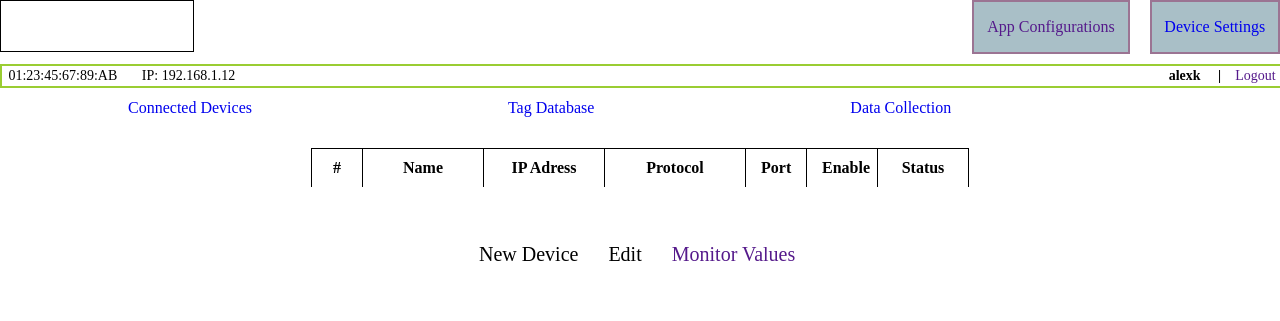
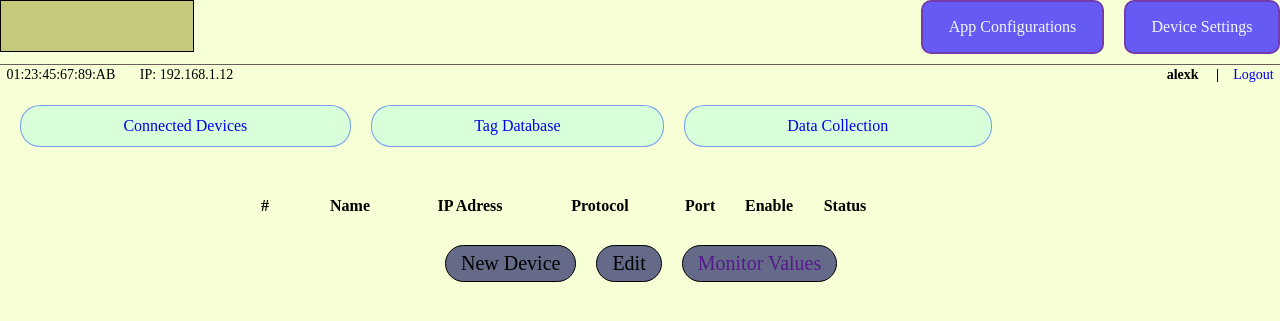
Before and after one commit to IncognitoCode/project, a PHP site: page /condev.php in a window 1280 px wide. Shown: the top 321 px of the page. Run offline with PHP 8.4, Linux system fonts and the light colour scheme; data that the repository does not hold is empty.

Commit message:
position and new styles

```diff
--- a/condev.php
+++ b/condev.php
@@ -17,7 +17,7 @@
 		<div class="clr"></div>
 		<div id="subHeader">
 			<p>01:23:45:67:89:AB &nbsp; &nbsp; &nbsp; IP: 192.168.1.12</p>
-			<h6>alexk &nbsp; &nbsp; | &nbsp; &nbsp; <a href="">Logout</a></h6>
+			<h6>alexk &nbsp; &nbsp; | &nbsp; &nbsp; <a href="index.php">Logout</a></h6>
 		</div>
 		<div class="clr"></div>
 		<div id="navigation">
--- a/css/style.css
+++ b/css/style.css
@@ -1,6 +1,9 @@
-* {
+*{
 	padding: 0;
 	margin: 0;
+}
+body{
+	background: rgba(244, 255, 199, 0.73);
 }
 .clr{
 	clear: both;
@@ -17,14 +20,18 @@
 	width: 15%;
 	float: left;
 	border: 1px solid black;
+	background: rgba(180, 181, 89, 0.73);
 }
 a.headerButtons{
 	float: right;
 	display: block;
 	line-height: 50px;
 	text-decoration: none;
-	padding: 0 1%;
+	padding: 0 2%;
 	font-size: 100%;
+	background: rgba(47, 31, 255, 0.73);
+	color: aliceblue;
+	border-radius: 10px;
 }
 #subHeader{
 	height: 20px;
@@ -32,7 +39,7 @@ a.headerButtons{
 	font-size: 14px;
 	line-height: 20px;
 	margin-top: 10px;
-	border: 2px solid yellowgreen;
+	border-top: 1px solid rgba(58, 32, 47, 0.73);
 }
 #subHeader p{
 	float: left;
@@ -49,43 +56,54 @@ a.headerButtons{
 	text-decoration: none;
 }
 #navigation{
+	margin-top: 20px;
 	height: 40px;
-	width: 100%;
+	width: 80%;
 }
 #navigation ul{
 	list-style: none;
 }
-#navigation ul li a{
+#navigation ul li a:link{
 	float: left;
 	display: block;
 	text-decoration: none;
 	line-height: 40px;
-	padding: 0 10%;
+	padding: 0% 10%;
+	border: 1px solid rgba(82, 122, 255, 0.73);
+	margin-left: 20px;
+	border-radius: 20px;
+	background: rgba(205, 255, 220, 0.73);
+}
+#navigation ul li a:hover{
+	float: left;
+	display: block;
+	text-decoration: none;
+	line-height: 40px;
+	padding: 0% 10%;
+	border: 1px solid rgba(82, 122, 255, 0.73);
+	margin-left: 20px;
+	border-radius: 20px;
+	background: rgba(89, 2, 23, 0.63);
 }
 #tableWrap{
 	margin: auto;
-	width: 658px;
-	margin-top: 20px;
+	margin-top: 40px;
+	width: 800px;
 }
 #tableHeader h1{
 	float: left;
-	border-right: 1px solid #000;
-	border-top: 1px solid #000;
 	padding: 10px 15px;
 	font-size: 100%;
 	text-align: center;
 }
 .tableRow h2{
 	float: left;
-	border-right: 1px solid #000;
-	border-top: 1px solid #000;
 	padding: 10px 15px;
 	font-size: 90%;
 	text-align: center;
 	font-weight: normal;
+	border-top: 1px solid rgba(88, 89, 67, 0.63);
 }
-#tableHeader h1:first-child, .tableRow h2:first-child{
-	border-left: 1px solid #000;
 }
 #table{
 	margin: auto;
@@ -96,9 +114,9 @@ a.headerButtons{
 	height: 1px;
 }
 #bottomButtons{
-	width: 352px;
+	width: 430px;
 	margin: auto;
-	margin-top: 50px;
+	margin-top: 20px;
 }
 a.button{
 	display: block;
@@ -107,6 +125,10 @@ a.button{
 	line-height: 35px;
 	font-size: 20px;
 	padding: 0 15px;
+	border: 1px solid black;
+	margin-left: 20px;
+	background: rgba(16, 20, 89, 0.63);
+	border-radius: 50px;
 }
 input[name='check']{
 	width: 18px;
@@ -119,6 +141,9 @@ input[name='check']{
 #wrapperlog{
 	width: 150px;
 	margin: auto;
+}
+#wrapperlog a{
+	display: none;
 }
 #wrappersub{
 	width: 10px;
@@ -147,3 +172,15 @@ input[name='sbm']{
 	border: 2px solid rgba(138, 21, 80, 0.44);
 	background: rgba(59, 110, 127, 0.44)
 }
+#editButt{
+	margin: auto;
+	width: 800px;
+}
+#editButtons{
+	margin: auto;
+	width: 600px;
+	margin-top: 20px;
+}
+#editButtons a{
+	margin: auto;
+}
--- a/datacol.php
+++ b/datacol.php
@@ -26,7 +26,7 @@
 				<li><a href="datacol.php">Data Collection</a></li>
 			</ul>
 		</div>
-		<div id="tableWrap" style="height: 227px">
+		<div id="tableWrap" style="height: 164px">
 			<div id="table">
 				<div id="tableHeader">
 					<h1 style="width: 20px">#</h1>
```
Also changed, not shown: index.php (+11 -10 lines), README.md (deleted).
